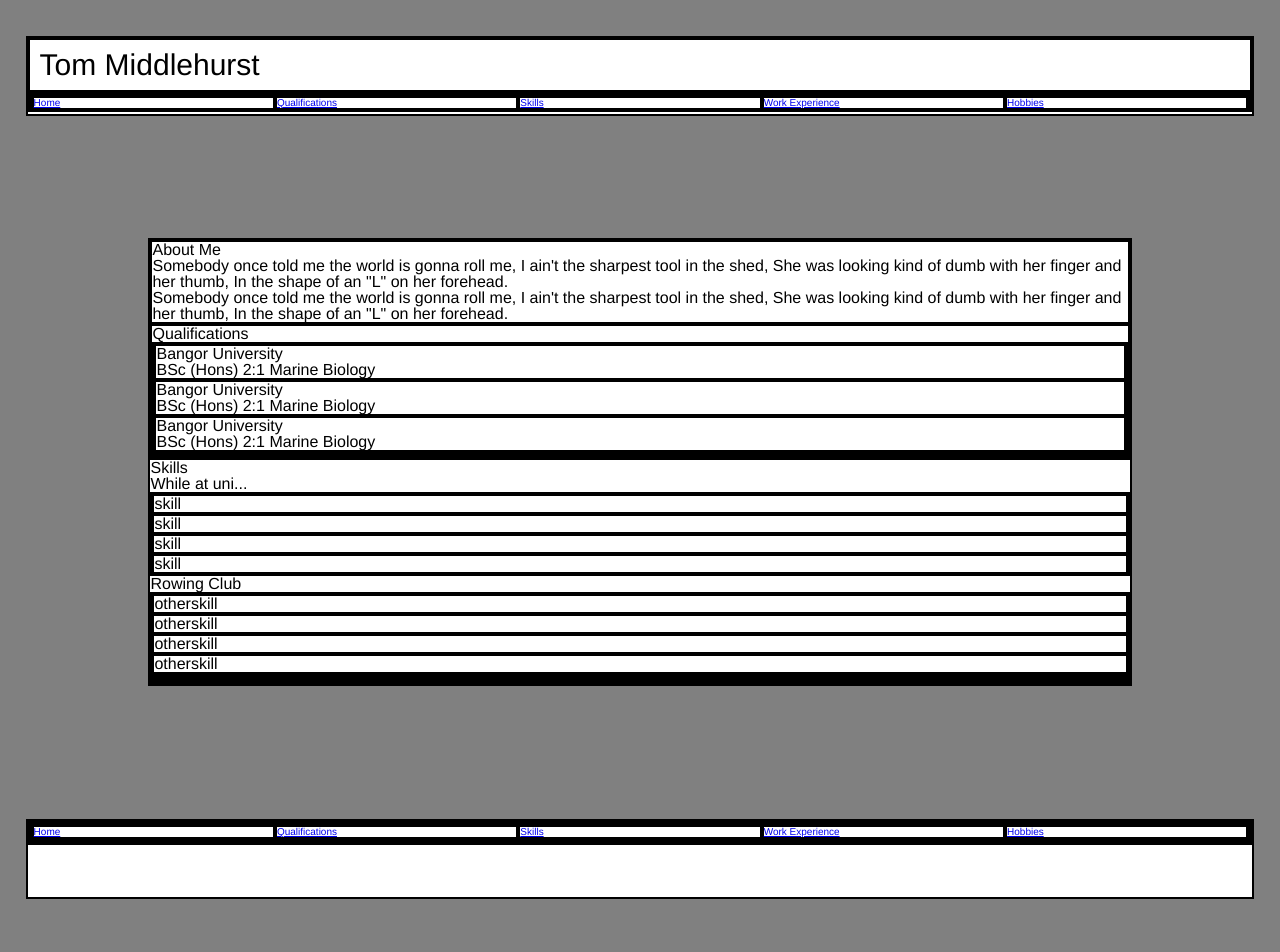
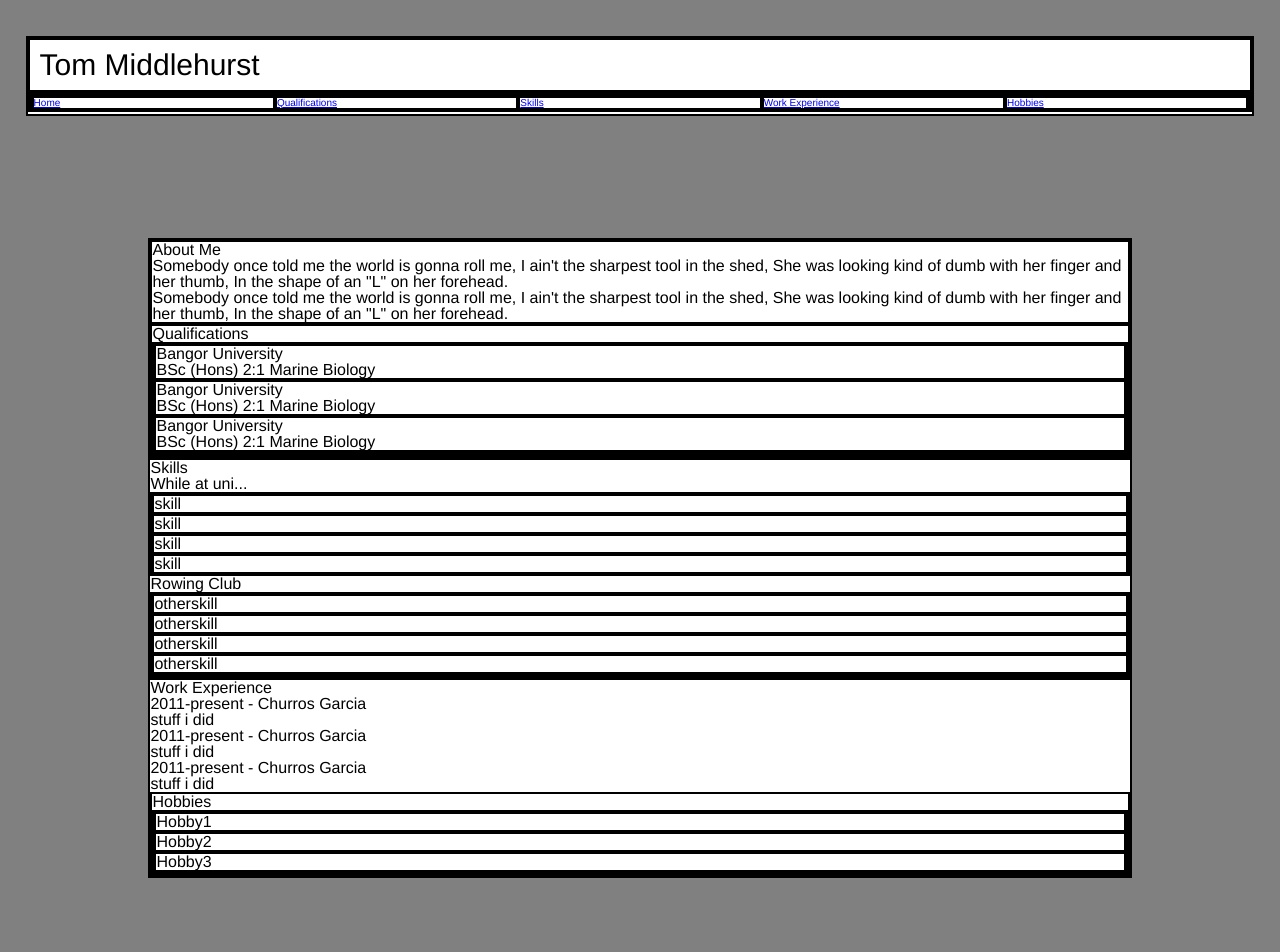
Before and after one commit to tmiddlehurst/CV-Site, a plain HTML site: page index.html in a window 1280 px wide. Shown: the top 952 px of the page. Before the commit the page ends 925 px from the top, so only its background shows below. Drawn offline with Linux system fonts and the light colour scheme.

Commit message:
Added all cv template data in HTML

```diff
--- a/index.html
+++ b/index.html
@@ -11,7 +11,7 @@
 		</section>
 		<nav>
 			<ul>
-				<li><a href="home">Home</a></li>
+				<li><a href="#home">Home</a></li>
 				<li><a href="#qualifications">Qualifications</a></li>
 				<li><a href="#skills">Skills</a></li>
 				<li><a href="#work-experience">Work Experience</a></li>
@@ -65,7 +65,27 @@
 				</ul>
 			</div>
 		<section id="work-experience"></section>
-		<section id="hobbies"></section>
+			<h1>Work Experience</h1>
+			<div>
+				<h1>2011-present - Churros Garcia</h1>
+				<p>stuff i did</p>
+			</div>
+			<div>
+				<h1>2011-present - Churros Garcia</h1>
+				<p>stuff i did</p>
+			</div>
+			<div>
+				<h1>2011-present - Churros Garcia</h1>
+				<p>stuff i did</p>
+			</div>
+		<section id="hobbies">
+			<h1>Hobbies</h1>
+			<ul>
+				<li>Hobby1</li>
+				<li>Hobby2</li>
+				<li>Hobby3</li>
+			</ul>
+		</section>
 	</main>
 	<footer>
 		<nav>
```
